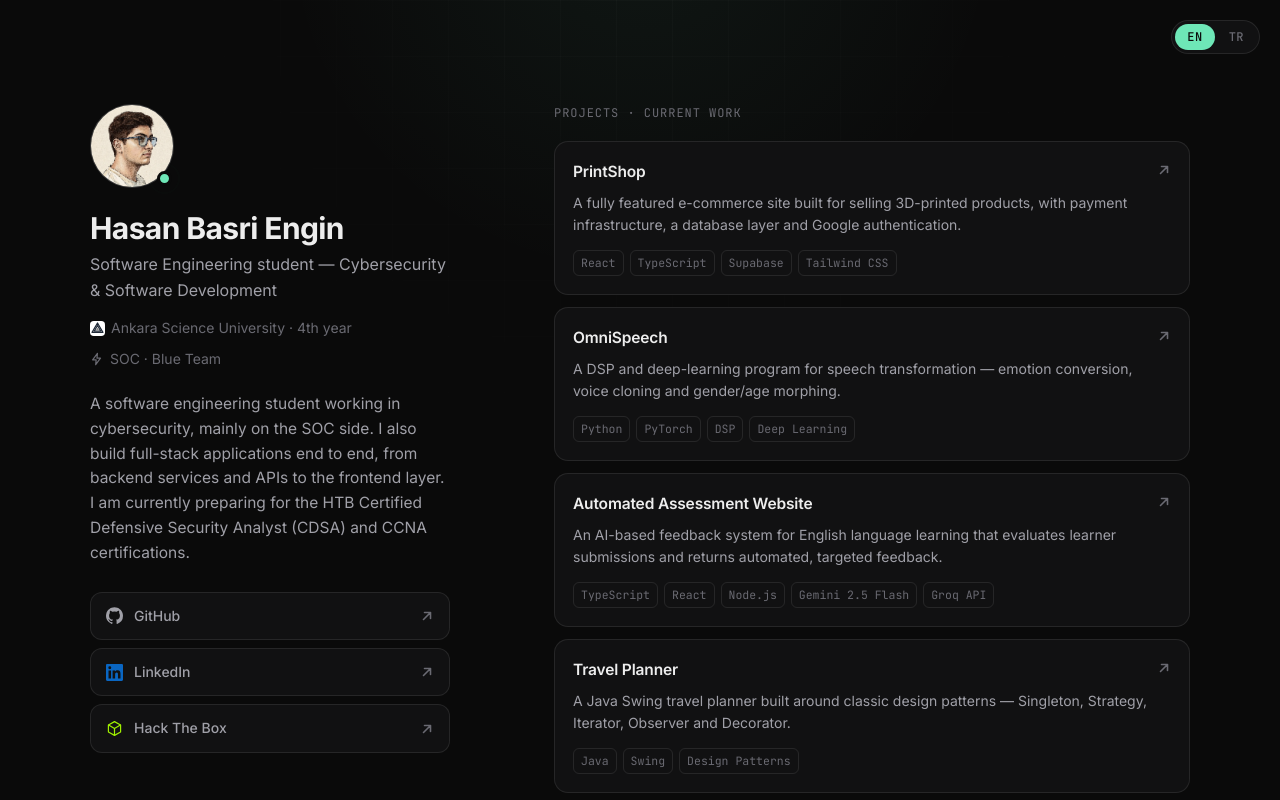
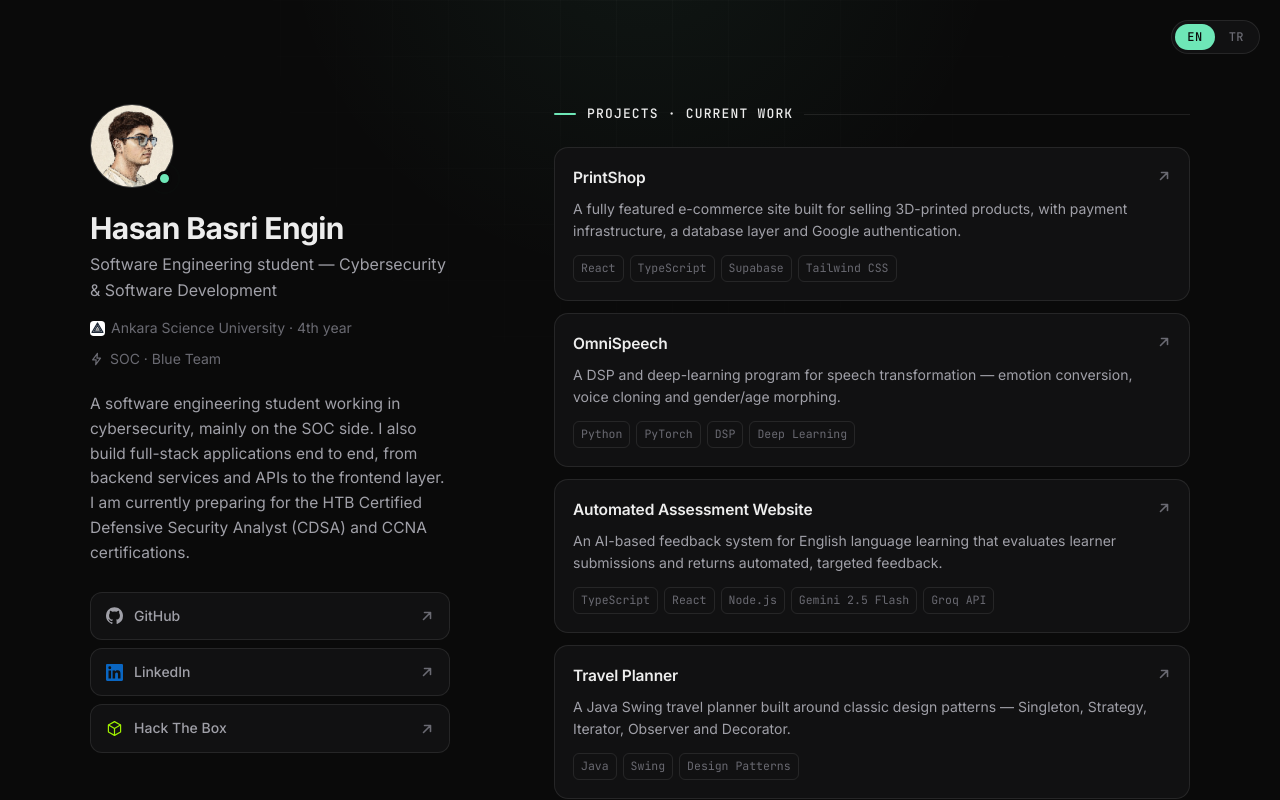
Before and after one commit to HasanBasriEngin/HasanBasriEngin.github.io, a React (Vite) app: page / in a window 1280 px wide. Shown: the top 800 px of the page. Built offline with nearby package versions, Linux system fonts and the light colour scheme.

Commit message:
Make section headings stand out
Brighter, larger mono label with a leading accent bar and a trailing
divider rule, so 'Projeler' / 'Yetenekler ve Araclar' read as real
section headers instead of faint captions.

```diff
--- a/src/index.css
+++ b/src/index.css
@@ -151,12 +151,32 @@ img {
 }
 
 .section-label {
+  display: flex;
+  align-items: center;
+  gap: 11px;
   font-family: var(--font-mono);
-  font-size: 12px;
-  letter-spacing: 0.08em;
+  font-size: 13px;
+  font-weight: 500;
+  letter-spacing: 0.09em;
   text-transform: uppercase;
-  color: var(--text-dim);
-  margin-bottom: 18px;
+  color: var(--text);
+  margin-bottom: 22px;
+}
+
+.section-label::before {
+  content: "";
+  width: 22px;
+  height: 2px;
+  border-radius: 2px;
+  background: var(--accent);
+  flex-shrink: 0;
+}
+
+.section-label::after {
+  content: "";
+  flex: 1;
+  height: 1px;
+  background: var(--border);
 }
 
 /* ---------- language switch ---------- */
```
